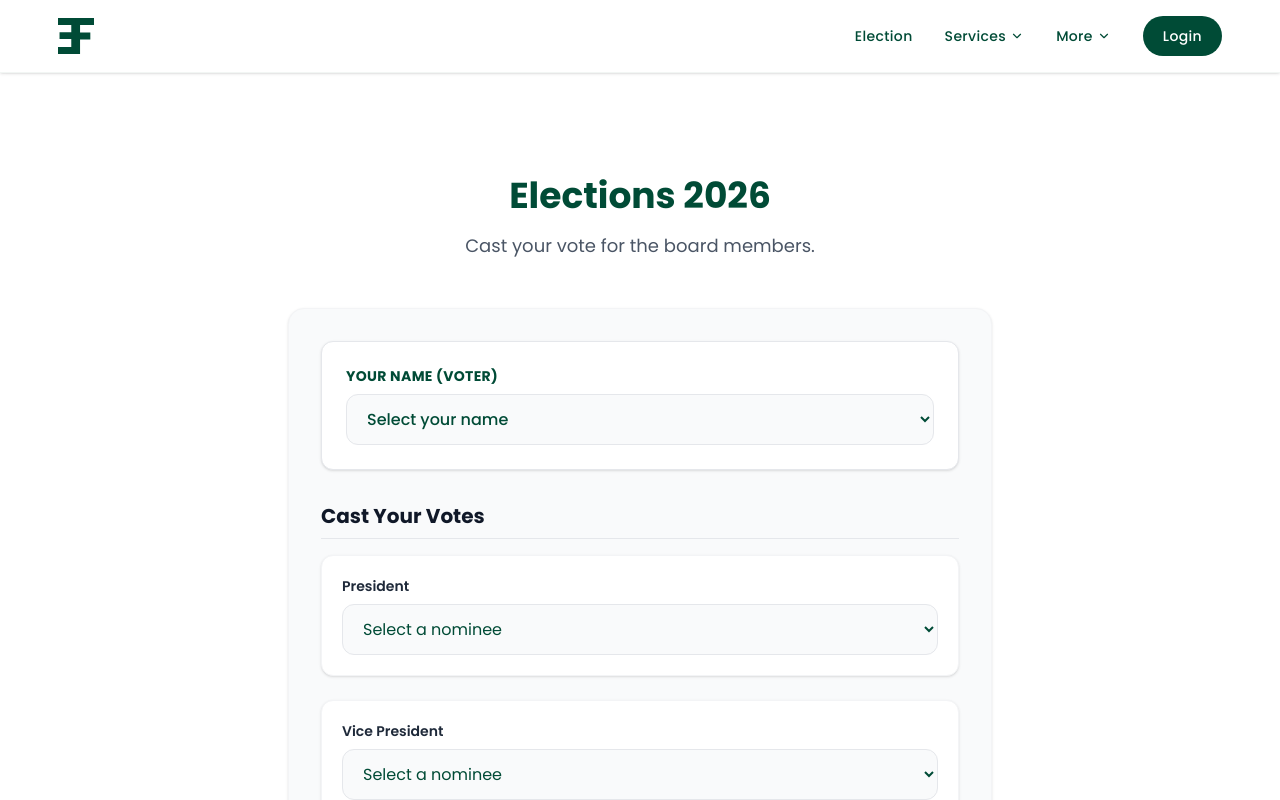
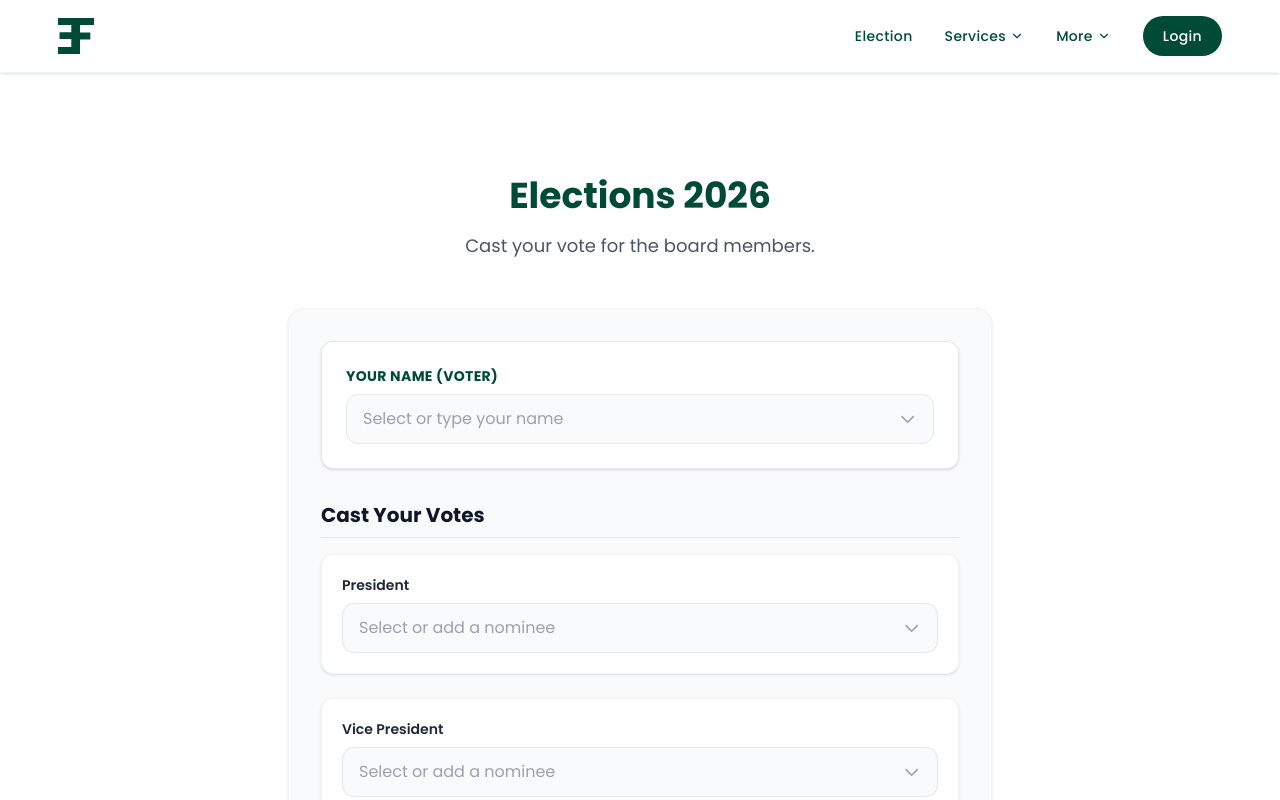
Before and after one commit to ainfoundation/ESPA, a React (Vite) app: page /election in a window 1280 px wide. Shown: the top 800 px of the page. Built offline with nearby package versions, Linux system fonts and the light colour scheme; a web font is replaced by a local one.

Commit message:
feat(election): implement searchable custom select component
Add a reusable CustomSelect component to ElectionPage to improve member selection UX with search functionality and dynamic filtering.

```diff
--- a/src/pages/ElectionPage.tsx
+++ b/src/pages/ElectionPage.tsx
@@ -1,7 +1,7 @@
-import React, { useState } from 'react';
+import React, { useState, useRef, useEffect } from 'react';
 import { useLanguage } from '../contexts/LanguageContext';
 
-const MEMBERS = [
+const INITIAL_MEMBERS = [
   "Aitzaz Rahim",
   "Ali Hasnain",
   "Ali Shan",
@@ -21,8 +21,109 @@ const POSITIONS = [
   { id: 'executiveMember2', label: 'Executive Member 2' },
 ];
 
+const CustomSelect = ({
+  value,
+  onChange,
+  options,
+  disabledOptions = [],
+  placeholder,
+  onAddCustom
+}: {
+  value: string;
+  onChange: (val: string) => void;
+  options: string[];
+  disabledOptions?: string[];
+  placeholder: string;
+  onAddCustom?: (val: string) => void;
+}) => {
+  const [isOpen, setIsOpen] = useState(false);
+  const [search, setSearch] = useState('');
+  const wrapperRef = useRef<HTMLDivElement>(null);
+
+  useEffect(() => {
+    const handleClickOutside = (event: MouseEvent) => {
+      if (wrapperRef.current && !wrapperRef.current.contains(event.target as Node)) {
+        setIsOpen(false);
+      }
+    };
+    document.addEventListener('mousedown', handleClickOutside);
+    return () => document.removeEventListener('mousedown', handleClickOutside);
+  }, []);
+
+  const filteredOptions = options.filter(opt => opt.toLowerCase().includes(search.toLowerCase()));
+  const exactMatch = options.find(opt => opt.toLowerCase() === search.toLowerCase());
+
+  return (
+    <div ref={wrapperRef} className="relative w-full">
+      <div
+        className={`w-full px-4 py-3 bg-gray-50 border ${isOpen ? 'border-[#004B36] ring-2 ring-[#004B36]/20' : 'border-gray-200'} rounded-xl transition-all duration-300 flex items-center justify-between cursor-text`}
+        onClick={() => {
+          if (!isOpen) {
+            setSearch('');
+            setIsOpen(true);
+          }
+        }}
+      >
+        <input
+          type="text"
+          className="bg-transparent border-none outline-none w-full text-gray-900 placeholder:text-gray-400 focus:ring-0 p-0"
+          placeholder={placeholder}
+          value={isOpen ? search : value}
+          onChange={(e) => {
+            setSearch(e.target.value);
+            if (!isOpen) setIsOpen(true);
+          }}
+        />
+        <svg className={`w-5 h-5 text-gray-400 transition-transform ${isOpen ? 'rotate-180' : ''}`} fill="none" stroke="currentColor" viewBox="0 0 24 24"><path strokeLinecap="round" strokeLinejoin="round" strokeWidth="2" d="M19 9l-7 7-7-7" /></svg>
+      </div>
+
+      {isOpen && (
+        <div className="absolute z-10 w-full mt-1 bg-white border border-gray-200 rounded-xl shadow-lg max-h-60 overflow-y-auto">
+          {filteredOptions.length > 0 ? (
+            filteredOptions.map(opt => {
+              const isDisabled = disabledOptions.includes(opt) && opt !== value;
+              return (
+                <div
+                  key={opt}
+                  className={`px-4 py-3 cursor-pointer transition-colors ${isDisabled ? 'text-gray-300 bg-gray-50 cursor-not-allowed' : 'text-gray-800 hover:bg-[#004B36]/5'}`}
+                  onClick={() => {
+                    if (!isDisabled) {
+                      onChange(opt);
+                      setIsOpen(false);
+                    }
+                  }}
+                >
+                  {opt} {isDisabled && <span className="text-xs ml-2 text-red-400 font-medium">(Already selected)</span>}
+                </div>
+              );
+            })
+          ) : (
+             <div className="px-4 py-3 text-gray-500 text-sm">No matches found</div>
+          )}
+
+          {search.trim() !== '' && !exactMatch && onAddCustom && (
+            <div
+              className="px-4 py-3 cursor-pointer text-[#004B36] font-medium hover:bg-[#004B36]/5 border-t border-gray-100 flex items-center"
+              onClick={() => {
+                const newName = search.trim();
+                onAddCustom(newName);
+                onChange(newName);
+                setIsOpen(false);
+              }}
+            >
+              <span className="bg-[#004B36] text-white text-xs px-2 py-1 rounded mr-2 font-bold">ADD</span>
+              {search.trim()}
+            </div>
+          )}
+        </div>
+      )}
+    </div>
+  );
+}
+
 export default function ElectionPage() {
   const { t } = useLanguage();
+  const [allMembers, setAllMembers] = useState(INITIAL_MEMBERS);
 
   const [formData, setFormData] = useState({
     voterName: '',
@@ -38,8 +139,36 @@ export default function ElectionPage() {
   const [status, setStatus] = useState<'idle' | 'submitting' | 'success' | 'error'>('idle');
   const [errorMessage, setErrorMessage] = useState('');
 
+  const handleAddMember = (newName: string) => {
+    if (!allMembers.includes(newName)) {
+      setAllMembers([...allMembers, newName].sort((a, b) => a.localeCompare(b)));
+    }
+  };
+
+  const getDisabledOptions = (currentFieldId: string) => {
+    // Collect all selected nominees from OTHER positions to disable them
+    return POSITIONS
+      .filter(p => p.id !== currentFieldId)
+      .map(p => formData[p.id as keyof typeof formData])
+      .filter(val => val !== '');
+  };
+
   const handleSubmit = async (e: React.FormEvent) => {
     e.preventDefault();
+
+    // Validation
+    if (!formData.voterName) {
+      setErrorMessage("Please select or enter your Voter Name.");
+      setStatus('error');
+      return;
+    }
+    const missingPositions = POSITIONS.filter(p => !formData[p.id as keyof typeof formData]);
+    if (missingPositions.length > 0) {
+      setErrorMessage("Please select a nominee for all positions.");
+      setStatus('error');
+      return;
+    }
+
     setStatus('submitting');
     setErrorMessage('');
 
@@ -73,13 +202,6 @@ export default function ElectionPage() {
     }
   };
 
-  const handleChange = (e: React.ChangeEvent<HTMLSelectElement>) => {
-    setFormData(prev => ({
-      ...prev,
-      [e.target.name]: e.target.value
-    }));
-  };
-
   return (
     <section className="py-24 bg-white">
       <div className="max-w-3xl mx-auto px-4 sm:px-6 lg:px-8">
@@ -109,44 +231,33 @@ export default function ElectionPage() {
             <form onSubmit={handleSubmit} className="space-y-6">
 
               <div className="bg-white p-6 rounded-xl border border-gray-200 mb-8 shadow-sm">
-                <label htmlFor="voterName" className="block text-sm font-bold text-[#004B36] mb-2 uppercase tracking-wide">
+                <label className="block text-sm font-bold text-[#004B36] mb-2 uppercase tracking-wide">
                   Your Name (Voter)
                 </label>
-                <select
-                  id="voterName"
-                  name="voterName"
-                  required
+                <CustomSelect
                   value={formData.voterName}
-                  onChange={handleChange}
-                  className="w-full px-4 py-3 bg-gray-50 border border-gray-200 rounded-xl focus:ring-2 focus:ring-[#004B36] focus:border-transparent transition-all duration-300 font-medium"
-                >
-                  <option value="" disabled>Select your name</option>
-                  {MEMBERS.map(m => (
-                    <option key={m} value={m}>{m}</option>
-                  ))}
-                </select>
+                  onChange={(val) => setFormData(prev => ({ ...prev, voterName: val }))}
+                  options={allMembers}
+                  placeholder="Select or type your name"
+                  onAddCustom={handleAddMember}
+                />
               </div>
 
               <h3 className="text-xl font-bold text-gray-900 border-b border-gray-200 pb-2 mb-4">Cast Your Votes</h3>
 
               {POSITIONS.map((pos) => (
                 <div key={pos.id} className="bg-white p-5 rounded-xl border border-gray-100 shadow-sm">
-                  <label htmlFor={pos.id} className="block text-sm font-semibold text-gray-800 mb-2">
+                  <label className="block text-sm font-semibold text-gray-800 mb-2">
                     {pos.label}
                   </label>
-                  <select
-                    id={pos.id}
-                    name={pos.id}
-                    required
+                  <CustomSelect
                     value={formData[pos.id as keyof typeof formData]}
-                    onChange={handleChange}
-                    className="w-full px-4 py-3 bg-gray-50 border border-gray-200 rounded-xl focus:ring-2 focus:ring-[#004B36] focus:border-transparent transition-all duration-300"
-                  >
-                    <option value="" disabled>Select a nominee</option>
-                    {MEMBERS.map(m => (
-                      <option key={`${pos.id}-${m}`} value={m}>{m}</option>
-                    ))}
-                  </select>
+                    onChange={(val) => setFormData(prev => ({ ...prev, [pos.id]: val }))}
+                    options={allMembers}
+                    disabledOptions={getDisabledOptions(pos.id)}
+                    placeholder="Select or add a nominee"
+                    onAddCustom={handleAddMember}
+                  />
                 </div>
               ))}
 
```
